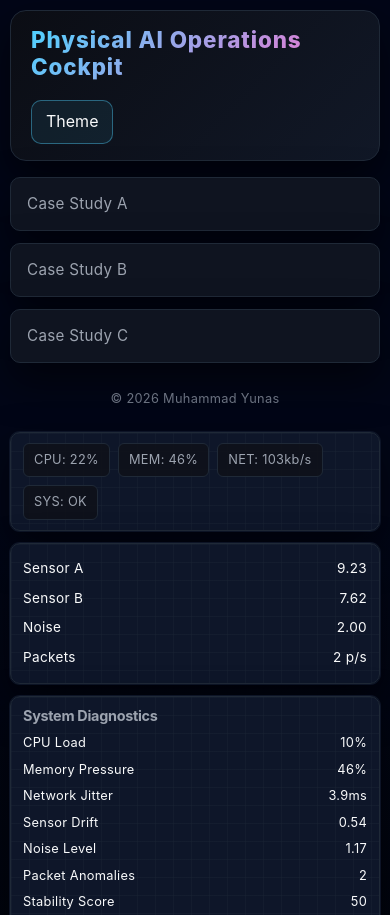
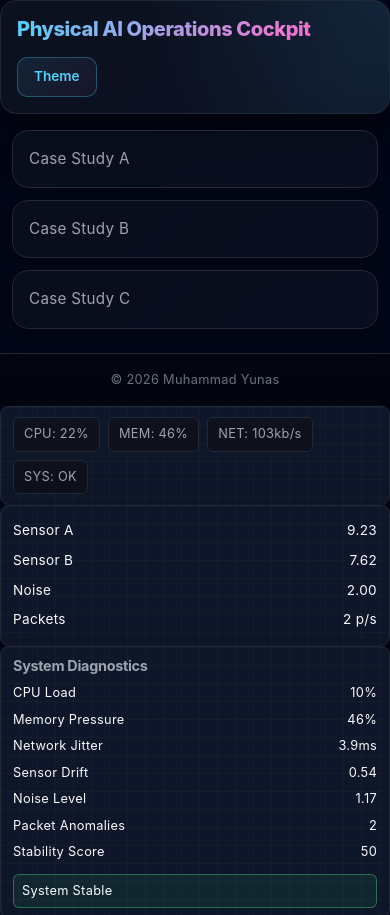
Before and after one commit to Mosdefinitely00/physical-ai-cockpit, a plain HTML site: page index.html in a window 390 px wide. Shown: the top 915 px of the page. Drawn offline with Linux system fonts and the light colour scheme.

Commit message:
Update layout.css with modern responsive design

```diff
--- a/css/layout.css
+++ b/css/layout.css
@@ -1,88 +1,338 @@
-/* layout.css */
+/* layout.css - Responsive Layout System */
 
 body {
   display: flex;
   flex-direction: column;
   min-height: 100vh;
-  padding: 16px;
+  padding: 0;
+  margin: 0;
+  background: linear-gradient(135deg, var(--bg-dark) 0%, var(--bg-darker) 100%);
+  overflow-x: hidden;
 }
 
-/* Hero */
+/* ===== CONTAINER SYSTEM ===== */
+.container {
+  width: min(100%, calc(100% - 2rem));
+  max-width: 1400px;
+  margin: 0 auto;
+  padding: 0 1rem;
+}
+
+.container-fluid {
+  width: 100%;
+  padding: 0;
+}
+
+.container-narrow {
+  width: min(100%, calc(100% - 2rem));
+  max-width: 900px;
+  margin: 0 auto;
+  padding: 0 1rem;
+}
+
+.container-tight {
+  width: min(100%, calc(100% - 2rem));
+  max-width: 720px;
+  margin: 0 auto;
+  padding: 0 1rem;
+}
+
+/* ===== HERO SECTION ===== */
 .hero {
   display: flex;
   justify-content: space-between;
   align-items: center;
-  padding: 16px 20px;
-  margin-bottom: 16px;
-  background: linear-gradient(135deg, #0b0d14, #111827);
+  gap: 2rem;
+  padding: 2rem 1rem;
+  margin-bottom: 2rem;
+  background: linear-gradient(135deg, rgba(15, 20, 32, 0.8) 0%, rgba(19, 27, 46, 0.6) 100%);
   border-radius: var(--radius-lg);
+  border: 1px solid var(--border-soft);
   box-shadow: var(--shadow-soft);
-  border: 1px solid var(--border-soft);
+  backdrop-filter: blur(10px);
+  position: relative;
+  overflow: hidden;
+}
+
+/* Animated background gradient */
+.hero::before {
+  content: '';
+  position: absolute;
+  inset: 0;
+  background: radial-gradient(circle at top right, rgba(79, 209, 255, 0.1), transparent 60%);
+  pointer-events: none;
+}
+
+.hero > * {
+  position: relative;
+  z-index: 1;
 }
 
 .hero h1 {
-  font-size: 1.4rem;
-  letter-spacing: 0.04em;
+  font-size: clamp(1.75rem, 5vw, 2.5rem);
+  margin: 0;
+  letter-spacing: -0.02em;
+  flex: 1;
 }
 
 #theme-toggle {
-  padding: 8px 14px;
+  padding: 0.625rem 1.25rem;
   border-radius: var(--radius-md);
-  background: rgba(79, 209, 255, 0.08);
-  color: var(--accent-primary);
-  border: 1px solid rgba(79, 209, 255, 0.4);
+  background: linear-gradient(135deg, rgba(79, 209, 255, 0.1), rgba(255, 107, 203, 0.05));
+  color: var(--primary);
+  border: 1px solid var(--border-primary);
+  font-weight: 600;
+  font-size: 0.9rem;
+  cursor: pointer;
+  transition: all var(--transition-fast);
+  white-space: nowrap;
 }
 
-/* Main grid */
+#theme-toggle:hover {
+  background: linear-gradient(135deg, rgba(79, 209, 255, 0.2), rgba(255, 107, 203, 0.1));
+  box-shadow: var(--glow-primary);
+  transform: translateY(-2px);
+}
+
+#theme-toggle:active {
+  transform: translateY(0);
+}
+
+/* ===== MAIN CONTENT ===== */
 main {
   display: grid;
-  grid-template-columns: repeat(auto-fit, minmax(220px, 1fr));
-  gap: 12px;
-  margin-bottom: 16px;
+  grid-template-columns: repeat(auto-fit, minmax(280px, 1fr));
+  gap: 1.5rem;
+  margin-bottom: 2rem;
+  flex: 1;
+  padding: 0 1rem;
 }
 
+/* ===== CASE STUDIES ===== */
 .case-study {
-  padding: 14px 16px;
-  background: var(--bg-panel);
-  border-radius: var(--radius-md);
+  padding: 1.5rem;
+  background: linear-gradient(135deg, rgba(15, 20, 32, 0.6), rgba(19, 27, 46, 0.4));
+  border-radius: var(--radius-lg);
   border: 1px solid var(--border-soft);
-  box-shadow: var(--shadow-soft);
+  box-shadow: var(--shadow-md);
   color: var(--text-secondary);
   font-size: 0.95rem;
+  cursor: pointer;
+  transition: all var(--transition-med);
+  position: relative;
+  overflow: hidden;
 }
 
-/* Footer */
+.case-study::before {
+  content: '';
+  position: absolute;
+  inset: 0;
+  background: linear-gradient(135deg, rgba(79, 209, 255, 0.05), transparent);
+  opacity: 0;
+  transition: opacity var(--transition-med);
+  pointer-events: none;
+}
+
+.case-study:hover {
+  border-color: var(--primary);
+  background: linear-gradient(135deg, rgba(79, 209, 255, 0.08), rgba(19, 27, 46, 0.6));
+  box-shadow: var(--glow-primary);
+  transform: translateY(-4px);
+}
+
+.case-study:hover::before {
+  opacity: 1;
+}
+
+/* ===== FOOTER ===== */
 .footer {
   margin-top: auto;
-  padding: 10px 4px;
+  padding: 1.5rem;
   text-align: center;
-  font-size: 0.8rem;
+  font-size: 0.85rem;
   color: var(--text-muted);
+  border-top: 1px solid var(--border-soft);
+  background: rgba(5, 6, 10, 0.5);
+  backdrop-filter: blur(10px);
 }
 
-/* Cockpit sections */
-.dashboard-overlay,
-.data-sim-panel,
-.diag-panel,
-.system-map,
-.agent-panel,
-.command-console {
-  margin-top: 12px;
+.footer a {
+  color: var(--primary);
+  transition: color var(--transition-fast);
 }
 
-/* Responsive */
+.footer a:hover {
+  color: var(--secondary);
+}
+
+/* ===== GRID SYSTEM ===== */
+.grid {
+  display: grid;
+  gap: 1.5rem;
+}
+
+.grid-2 {
+  grid-template-columns: repeat(auto-fit, minmax(300px, 1fr));
+}
+
+.grid-3 {
+  grid-template-columns: repeat(auto-fit, minmax(250px, 1fr));
+}
+
+.grid-4 {
+  grid-template-columns: repeat(auto-fit, minmax(200px, 1fr));
+}
+
+.grid-auto {
+  grid-template-columns: repeat(auto-fit, minmax(220px, 1fr));
+}
+
+/* ===== FLEX UTILITIES ===== */
+.flex {
+  display: flex;
+}
+
+.flex-center {
+  display: flex;
+  align-items: center;
+  justify-content: center;
+}
+
+.flex-between {
+  display: flex;
+  align-items: center;
+  justify-content: space-between;
+}
+
+.flex-col {
+  display: flex;
+  flex-direction: column;
+}
+
+.gap-1 { gap: 0.5rem; }
+.gap-2 { gap: 1rem; }
+.gap-3 { gap: 1.5rem; }
+.gap-4 { gap: 2rem; }
+
+/* ===== SECTION SPACING ===== */
+.section {
+  padding: 3rem 1rem;
+}
+
+.section-sm {
+  padding: 1.5rem 1rem;
+}
+
+.section-lg {
+  padding: 4.5rem 1rem;
+}
+
+/* ===== RESPONSIVE BREAKPOINTS ===== */
+@media (max-width: 1024px) {
+  main {
+    grid-template-columns: repeat(auto-fit, minmax(240px, 1fr));
+  }
+
+  .hero {
+    padding: 1.5rem;
+    gap: 1rem;
+  }
+
+  .grid-2 {
+    grid-template-columns: 1fr;
+  }
+}
+
 @media (max-width: 768px) {
   body {
-    padding: 10px;
+    padding: 0;
   }
 
   .hero {
     flex-direction: column;
     align-items: flex-start;
-    gap: 8px;
+    gap: 1rem;
+    padding: 1.5rem;
+    margin-bottom: 1.5rem;
+  }
+
+  .hero h1 {
+    font-size: 1.5rem;
   }
 
   main {
     grid-template-columns: 1fr;
+    gap: 1rem;
+    padding: 0 1rem;
+    margin-bottom: 1.5rem;
+  }
+
+  .case-study {
+    padding: 1.25rem;
+  }
+
+  .grid-3,
+  .grid-4 {
+    grid-template-columns: 1fr;
+  }
+
+  .section {
+    padding: 2rem 1rem;
+  }
+
+  .section-lg {
+    padding: 3rem 1rem;
+  }
+
+  .container-narrow,
+  .container-tight {
+    width: 100%;
+    padding: 0 1rem;
   }
 }
+
+@media (max-width: 480px) {
+  .hero {
+    padding: 1rem;
+    margin-bottom: 1rem;
+  }
+
+  .hero h1 {
+    font-size: 1.25rem;
+  }
+
+  #theme-toggle {
+    padding: 0.5rem 1rem;
+    font-size: 0.85rem;
+  }
+
+  main {
+    gap: 0.75rem;
+    padding: 0 0.75rem;
+  }
+
+  .case-study {
+    padding: 1rem;
+  }
+
+  .footer {
+    padding: 1rem;
+    font-size: 0.8rem;
+  }
+
+  .section {
+    padding: 1.5rem 0.75rem;
+  }
+
+  .gap-2 { gap: 0.75rem; }
+  .gap-3 { gap: 1rem; }
+  .gap-4 { gap: 1.5rem; }
+}
+
+@media (prefers-reduced-motion: reduce) {
+  * {
+    animation-duration: 0.01ms !important;
+    animation-iteration-count: 1 !important;
+    transition-duration: 0.01ms !important;
+  }
+}
```
